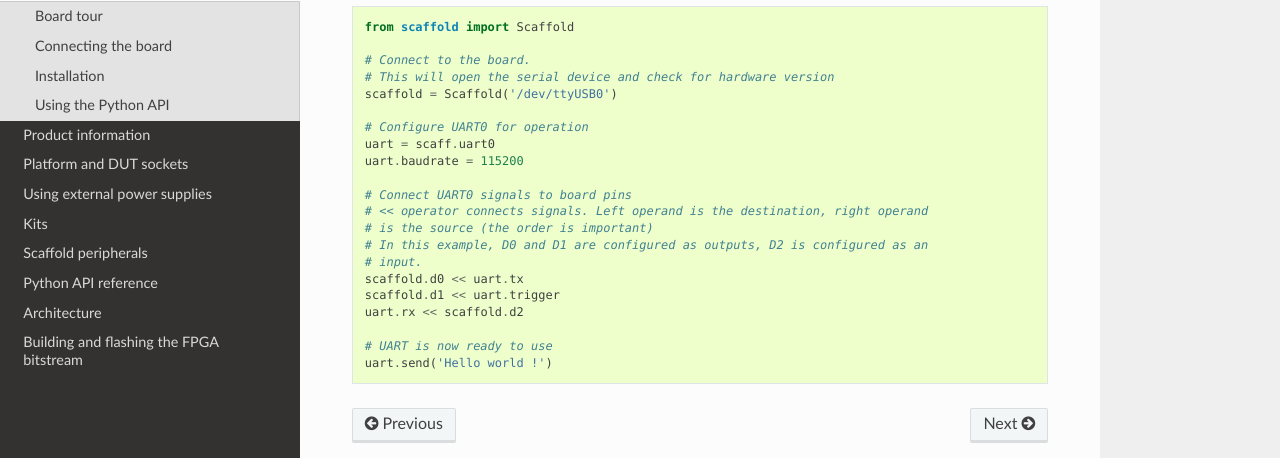
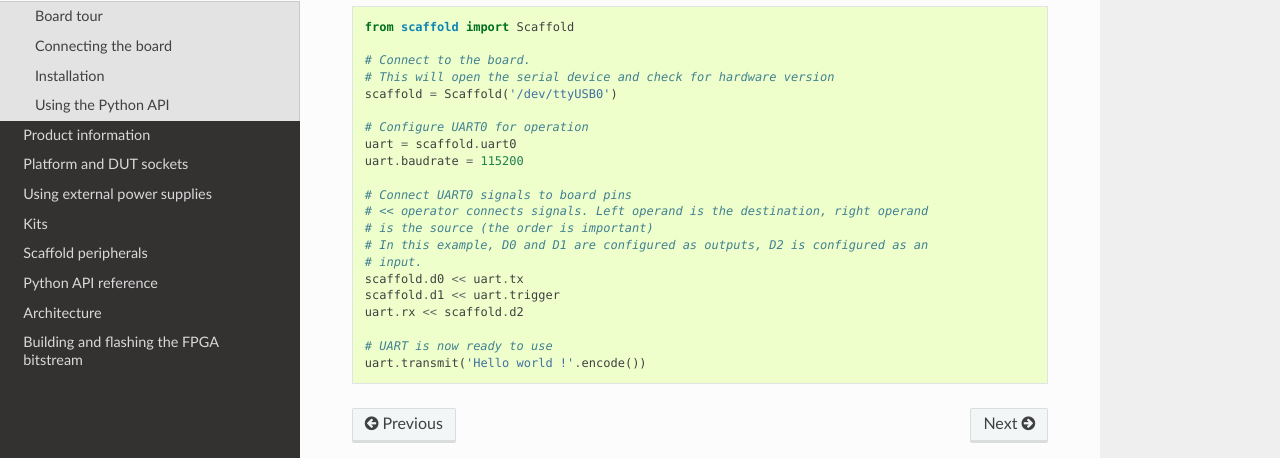
Before and after one commit to Ledger-Donjon/scaffold, a Sphinx documentation site: the page built from docs/getting_started.rst, in a window 1280 px wide and 900 px high, scrolled down 2094 px. Shown: the part 327-785 px from the top of the window. Built offline with Sphinx 7.4.7 and the Read the Docs theme 2.0.0, drawn with Linux system fonts in a browser that asks for light colours.

Commit message:
Fix #3: errors in documentation example

```diff
--- a/docs/getting_started.rst
+++ b/docs/getting_started.rst
@@ -100,7 +100,7 @@ Scaffold board.
     scaffold = Scaffold('/dev/ttyUSB0')
 
     # Configure UART0 for operation
-    uart = scaff.uart0
+    uart = scaffold.uart0
     uart.baudrate = 115200
 
     # Connect UART0 signals to board pins
@@ -113,4 +113,4 @@ Scaffold board.
     uart.rx << scaffold.d2
 
     # UART is now ready to use
-    uart.send('Hello world !')
+    uart.transmit('Hello world !'.encode())
```
